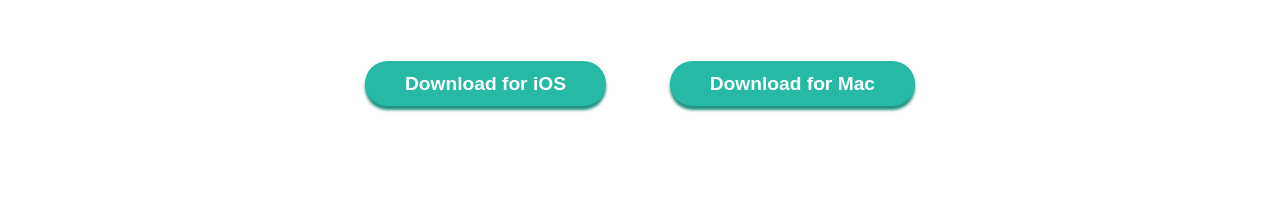
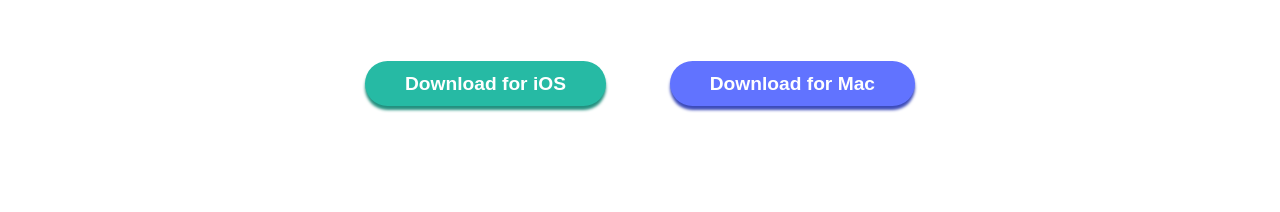
Before and after one commit to Zeiyar-Lynn/FM-010, a plain HTML site: page index.html in a window 1280 px wide. Shown: the part 411-623 px from the top of the page. Drawn offline with Linux system fonts and the light colour scheme; a web font is replaced by a local one.

Commit message:
fixed id cloned

```diff
--- a/styles/style.scss
+++ b/styles/style.scss
@@ -73,7 +73,7 @@
       box-shadow: 0 4px 3px hsl(171, 61%, 35%);
    }
 
-   #btn-2{
+   .btn-2{
       margin-top: 1rem;
       background-color: var(--clr-light-blue);
       box-shadow: 0 4px 3px hsl(233, 51%, 48%);
@@ -83,7 +83,7 @@
       background-color: hsl(172, 66%, 63%);
    }
 
-   #btn-2:hover {
+   .btn-2:hover {
       background-color: hsl(233, 92%, 76%);
    }
 }
@@ -279,7 +279,7 @@
          font-size: 1.2rem;
       }
 
-      #btn-2{
+      .btn-2{
          margin-top: 0;
       }
    }
```
Also changed, not shown: styles/style.css.
